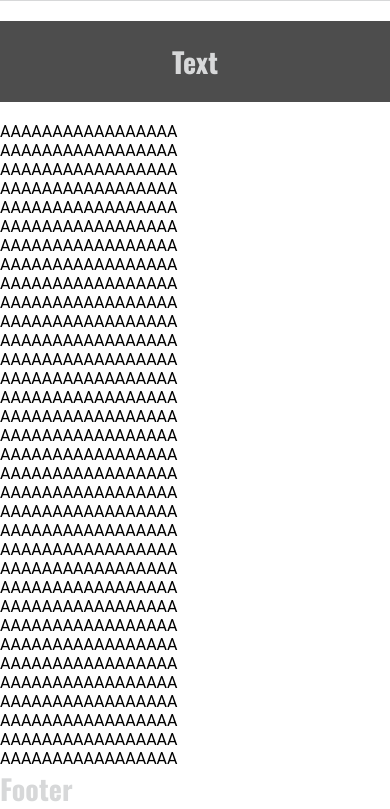
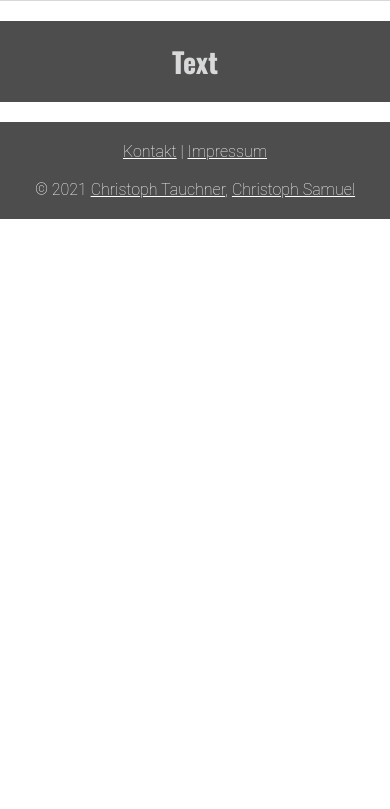
Before and after one commit to nico0601/Sommerprojekt2021, a PHP site: page / in a window 390 px wide. Shown: the part 296-1105 px from the top of the page. After the commit the page ends 515 px from the top, so only its background shows below. Run offline with PHP 8.4, Linux system fonts and the light colour scheme; style sheets or scripts are compiled from the project's sources.

Commit message:
All the changes

```diff
--- a/website/footer.php
+++ b/website/footer.php
@@ -1,3 +1,8 @@
-<h2>Footer</h2>
+<footer>
+    <a href="kontakt.php">Kontakt</a> | <a href="impressum.php">Impressum</a>
+    <br><br>
+    &copy; 2021 <a href="https://github.com/Tiefseetauchner">Christoph Tauchner</a>,
+    <a href="https://github.com/christoph-samuel">Christoph Samuel</a>
+</footer>
 </body>
 </html>
--- a/website/header.php
+++ b/website/header.php
@@ -9,7 +9,8 @@
     <link rel="preconnect" href="https://fonts.gstatic.com">
     <link href="https://fonts.googleapis.com/icon?family=Material+Icons" rel="stylesheet">
     <link href="https://fonts.googleapis.com/css2?family=Oswald:wght@400;500;600;700&display=swap" rel="stylesheet">
-    <link rel="stylesheet" type="text/css" href="style.css">
+<!--    <link rel="stylesheet" type="text/css" href="style.css">-->
+    <link rel="stylesheet" type="text/css" href="headerStyle.css">
 
     <script src="nav.js" defer></script>
 </head>
@@ -19,6 +20,7 @@
     <img class="logo" src="images/logo.png" alt="Logo">
 
     <div id="nav-expand-icon-container">
+        <a id="nav-icon-link" href="javascript:void(0)">Open Navigation</a>
         <span class="material-icons icon nav-expand-icon">menu</span>
     </div>
 
@@ -26,6 +28,7 @@
 
     <nav class="nav-hidden">
         <div id="nav-close-icon-container">
+            <a id="nav-icon-link" href="javascript:void(0)">Close Navigation</a>
             <span class="material-icons icon nav-expand-icon">close</span>
         </div>
         <div class="nav-element">
--- /dev/null
+++ b/website/headerStyle.scss
@@ -0,0 +1,193 @@
+@import "style";
+
+.logo {
+  height: 36px;
+  margin-left: 10px;
+}
+
+header {
+
+  :link {
+    color: inherit;
+    text-decoration: none;
+  }
+
+  :active {
+    color: inherit;
+    text-decoration: none;
+  }
+
+  :visited {
+    color: inherit;
+    text-decoration: none;
+  }
+
+  display: flex;
+  justify-content: space-between;
+  align-items: center;
+  height: 47px;
+}
+
+nav {
+  height: 47px;
+  display: flex;
+  //justify-content: flex-end;
+  //justify-content: right;
+  //align-content: flex-end;
+  //align-items: center;
+  //margin: 0 5px;
+}
+
+.icon {
+  margin: 2px;
+  font-size: 26pt;
+}
+
+.nav-element {
+  &:hover, &:focus-within {
+    background: $companyBlue;
+  }
+
+  position: relative;
+  width: 100%;
+  height: 100%;
+  display: inline-flex;
+  align-items: center;
+  padding: 0 10px 0 5px;
+
+  font-family: "Oswald", sans-serif;
+  font-weight: 500;
+  font-size: 1.55rem;
+  white-space: nowrap;
+}
+
+.nav-dropdown {
+  position: relative;
+  display: none;
+  flex-direction: column;
+  background: white;
+  transition: ease 1s;
+
+  .nav-element {
+    font-family: "Roboto", sans-serif;
+    padding: 5px 10px 5px 20px;
+    font-size: 1.4rem;
+  }
+}
+
+.nav-dropdown-element {
+  width: 100%;
+
+  &:hover > .nav-dropdown, &:focus-within > .nav-dropdown {
+    display: flex;
+  }
+}
+
+.nav-link {
+  position: absolute;
+  width: 100%;
+  height: 47px;
+  top: 0;
+  left: 0;
+  z-index: 2;
+  cursor: pointer;
+}
+
+#nav-expand-icon-container, #nav-close-icon-container {
+  display: none;
+}
+
+/*MOBILE*/
+@media only screen and (max-width: 1000px) {
+  nav {
+    display: flex;
+    //margin-right: -100px;
+    position: fixed;
+    background: white;
+    flex-direction: column;
+    justify-items: start;
+    height: 100vh;
+    width: 250px;
+    align-self: start;
+    z-index: 1;
+    box-shadow: 0 0 3px 0 #000000;
+    transition: 200ms ease;
+    right: 0;
+    overflow-y: auto
+  }
+
+  .nav-element {
+    height: 3rem;
+  }
+
+  .nav-dropdown {
+    display: flex;
+
+    .nav-element {
+      padding: 5px 10px 5px 50px;
+    }
+  }
+
+  .nav-hidden {
+    * {
+      display: none;
+    }
+    right: -260px;
+  }
+
+  #nav-close-icon-container {
+    background: white;
+    display: flex;
+    align-items: center;
+    justify-content: center;
+    position: absolute;
+    right: 0;
+    width: 48px;
+    height: 48px;
+    z-index: 3;
+    cursor: pointer;
+
+    &:hover {
+      background: #d7d8d9;
+    }
+  }
+
+  #nav-expand-icon-container {
+    display: flex;
+    align-items: center;
+    justify-content: center;
+    position: absolute;
+    right: 0;
+    width: 47px;
+    height: 47px;
+    cursor: pointer;
+
+    &:hover {
+      background: #d7d8d9;
+    }
+  }
+
+  #nav-icon-link {
+    width: 0;
+    height: 0;
+    margin: 0;
+    font-size: 0;
+  }
+
+  #page-no-nav {
+    background: black;
+    opacity: 0;
+  }
+
+  .page-no-nav-active {
+    opacity: 40% !important;
+    background: black;
+    position: fixed;
+    display: block;
+    top: 0;
+    left: 0;
+    z-index: 1;
+    width: 100vw;
+    height: 100vh;
+  }
+}
--- a/website/index.php
+++ b/website/index.php
@@ -10,41 +10,6 @@ require 'header.php';
         <h2>Text</h2>
     </div>
 
-    <p>AAAAAAAAAAAAAAAAA</p>
-    <p>AAAAAAAAAAAAAAAAA</p>
-    <p>AAAAAAAAAAAAAAAAA</p>
-    <p>AAAAAAAAAAAAAAAAA</p>
-    <p>AAAAAAAAAAAAAAAAA</p>
-    <p>AAAAAAAAAAAAAAAAA</p>
-    <p>AAAAAAAAAAAAAAAAA</p>
-    <p>AAAAAAAAAAAAAAAAA</p>
-    <p>AAAAAAAAAAAAAAAAA</p>
-    <p>AAAAAAAAAAAAAAAAA</p>
-    <p>AAAAAAAAAAAAAAAAA</p>
-    <p>AAAAAAAAAAAAAAAAA</p>
-    <p>AAAAAAAAAAAAAAAAA</p>
-    <p>AAAAAAAAAAAAAAAAA</p>
-    <p>AAAAAAAAAAAAAAAAA</p>
-    <p>AAAAAAAAAAAAAAAAA</p>
-    <p>AAAAAAAAAAAAAAAAA</p>
-    <p>AAAAAAAAAAAAAAAAA</p>
-    <p>AAAAAAAAAAAAAAAAA</p>
-    <p>AAAAAAAAAAAAAAAAA</p>
-    <p>AAAAAAAAAAAAAAAAA</p>
-    <p>AAAAAAAAAAAAAAAAA</p>
-    <p>AAAAAAAAAAAAAAAAA</p>
-    <p>AAAAAAAAAAAAAAAAA</p>
-    <p>AAAAAAAAAAAAAAAAA</p>
-    <p>AAAAAAAAAAAAAAAAA</p>
-    <p>AAAAAAAAAAAAAAAAA</p>
-    <p>AAAAAAAAAAAAAAAAA</p>
-    <p>AAAAAAAAAAAAAAAAA</p>
-    <p>AAAAAAAAAAAAAAAAA</p>
-    <p>AAAAAAAAAAAAAAAAA</p>
-    <p>AAAAAAAAAAAAAAAAA</p>
-    <p>AAAAAAAAAAAAAAAAA</p>
-    <p>AAAAAAAAAAAAAAAAA</p>
-
 <?php
 require 'footer.php';
 ?>
--- a/website/nav.js
+++ b/website/nav.js
@@ -1,17 +1,3 @@
-function showDropdown(event) {
-    let dropdownMenu = event.target.getElementsByClassName("nav-dropdown");
-
-    console.log(dropdownMenu)
-    console.log(event.target)
-    dropdownMenu.classList.remove("hidden");
-}
-
-let dropdowns = document.querySelectorAll(".nav-element > .nav-dropdown");
-dropdowns.forEach(element => {
-    element.parentNode.addEventListener("mouseover", showDropdown);
-    console.log(element);
-});
-
 // Mobile functionality
 
 function expandMenu() {
--- a/website/style.scss
+++ b/website/style.scss
@@ -73,183 +73,18 @@ h2 {
   align-items: center;
 }
 
-/*HEADER STYLE*/
+// FOOTER
 
-.logo {
-  height: 36px;
-  margin-left: 10px;
-}
-
-header {
-
-  :link {
-    color: inherit;
-    text-decoration: none;
+footer {
+  :active, :visited, :link {
+    color: white;
   }
 
-  :active {
-    color: inherit;
-    text-decoration: none;
-  }
-
-  :visited {
-    color: inherit;
-    text-decoration: none;
-  }
-
-  display: flex;
-  justify-content: space-between;
-  align-items: center;
-  height: 47px;
-}
-
-nav {
-  height: 47px;
-  display: flex;
-  //justify-content: flex-end;
-  //justify-content: right;
-  //align-content: flex-end;
-  //align-items: center;
-  //margin: 0 5px;
-}
-
-.icon {
-  margin: 2px;
-  font-size: 26pt;
-}
-
-.nav-element {
-  &:hover {
-    background: $companyBlue;
-  }
-
+  background: #4D4D4D;
+  color: white;
+  text-align: center;
   position: relative;
   width: 100%;
-  height: 100%;
-  display: inline-flex;
-  align-items: center;
-  padding: 0 10px 0 5px;
-
-  font-family: "Oswald", sans-serif;
-  font-weight: 500;
-  font-size: 1.55rem;
-  white-space: nowrap;
+  padding: 20px;
+  font-weight: lighter;
 }
-
-.nav-dropdown {
-  position: relative;
-  display: none;
-  flex-direction: column;
-  background: white;
-  transition: ease 1s;
-
-  .nav-element {
-    font-family: "Roboto", sans-serif;
-    padding: 5px 10px 5px 20px;
-    font-size: 1.4rem;
-  }
-}
-
-.nav-dropdown-element {
-  width: 100%;
-
-  &:hover > .nav-dropdown {
-    display: flex;
-  }
-}
-
-.nav-link {
-  position: absolute;
-  width: 100%;
-  height: 47px;
-  top: 0;
-  left: 0;
-  z-index: 2;
-}
-
-#nav-expand-icon-container, #nav-close-icon-container {
-  display: none;
-}
-
-// MOBILE
-
-@media only screen and (max-width: 1000px) {
-  nav {
-    display: flex;
-    //margin-right: -100px;
-    position: fixed;
-    background: white;
-    flex-direction: column;
-    justify-items: start;
-    height: 100vh;
-    width: 250px;
-    align-self: start;
-    z-index: 1;
-    box-shadow: 0 0 3px 0 #000000;
-    transition: 200ms ease;
-    right: 0;
-    overflow-y:auto
-  }
-
-  .nav-element {
-    height: 3rem;
-  }
-
-  .nav-dropdown {
-    display: flex;
-
-    .nav-element {
-      padding: 5px 10px 5px 50px;
-    }
-  }
-
-  .nav-hidden {
-    //display: none;
-    right: -260px;
-  }
-
-  #nav-close-icon-container {
-    background: white;
-    display: flex;
-    align-items: center;
-    justify-content: center;
-    position: absolute;
-    right: 0;
-    width: 48px;
-    height: 48px;
-    z-index: 3;
-    cursor: pointer;
-  }
-
-  #nav-close-icon-container:hover {
-    background: #d7d8d9;
-  }
-
-  #nav-expand-icon-container {
-    display: flex;
-    align-items: center;
-    justify-content: center;
-    position: absolute;
-    right: 0;
-    width: 47px;
-    height: 47px;
-    cursor: pointer;
-  }
-
-  #page-no-nav {
-    background: black;
-    opacity: 0;
-  }
-
-  .page-no-nav-active {
-    opacity: 40% !important;
-    background: black;
-    position: fixed;
-    display: block;
-    top: 0;
-    left: 0;
-    z-index: 1;
-    width: 100vw;
-    height: 100vh;
-  }
-}
```
Also changed, not shown: 1 other file.
